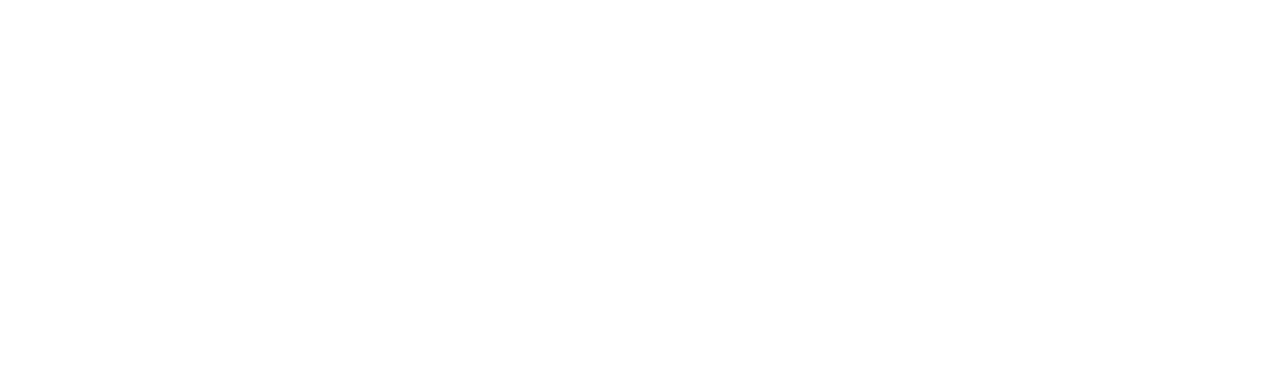
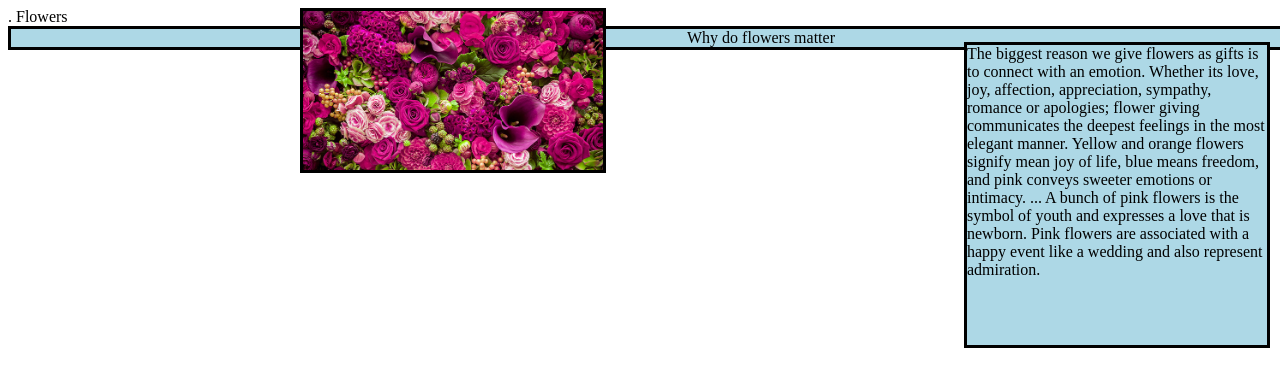
Before and after one commit to Ethar-Banafa/ICS2O-Unit0-10-HTML, a plain HTML site: page index.html in a window 1280 px wide. Drawn offline with Linux system fonts and the light colour scheme.

Commit message:
updated index.html

```diff
--- a/index.css
+++ b/index.css
@@ -0,0 +1,23 @@
+div.fixed {
+  position: fixed;
+  background-color: lightblue;
+  border: solid black 3px;
+  text-align: center;
+  width: 1500px;
+}
+.img {
+  position: fixed;
+  border: solid black 3px;
+  width: 300px;
+  height: 400px:
+  top: 2000px;
+  left: 300px;
+}
+.para {
+  position: fixed;
+  background-color: lightblue;
+  border: solid black 3px;
+  width: 300px;
+  height: 300px;
+  right: 10px;
+}
--- a/index.html
+++ b/index.html
@@ -1,9 +1,17 @@
 <!DOCTYPE html>
 <html>
-    <head>
-        <title> </title>
-    </head>
-    <body>
-
-    </body>
+  <head>
+  <meta charset="utf-8">.
+  <meta name="description" content="My first webpage, with image">
+  <meta name="keywords" content="a website">
+  <meta name="author" content="Ethar Banafa">
+  <meta name="viewport" content="width=device-width, initial-scale=1.0">
+  <link rel="stylesheet" href="index.css"
+  <title>Flowers</title>
+  </head>
+  <body>
+    <div class="fixed"> Why do flowers matter</div>
+    <img class="img" src="./a flower pic.jpg" alt="a flower picture">
+    <p class="para">The biggest reason we give flowers as gifts is to connect with an emotion. Whether its love, joy, affection, appreciation, sympathy, romance or apologies; flower giving communicates the deepest feelings in the most elegant manner. Yellow and orange flowers signify mean joy of life, blue means freedom, and pink conveys sweeter emotions or intimacy. ... A bunch of pink flowers is the symbol of youth and expresses a love that is newborn. Pink flowers are associated with a happy event like a wedding and also represent admiration.</p>
+  </body>
 </html>
```
Also changed, not shown: a flower pic.jpg (added).
